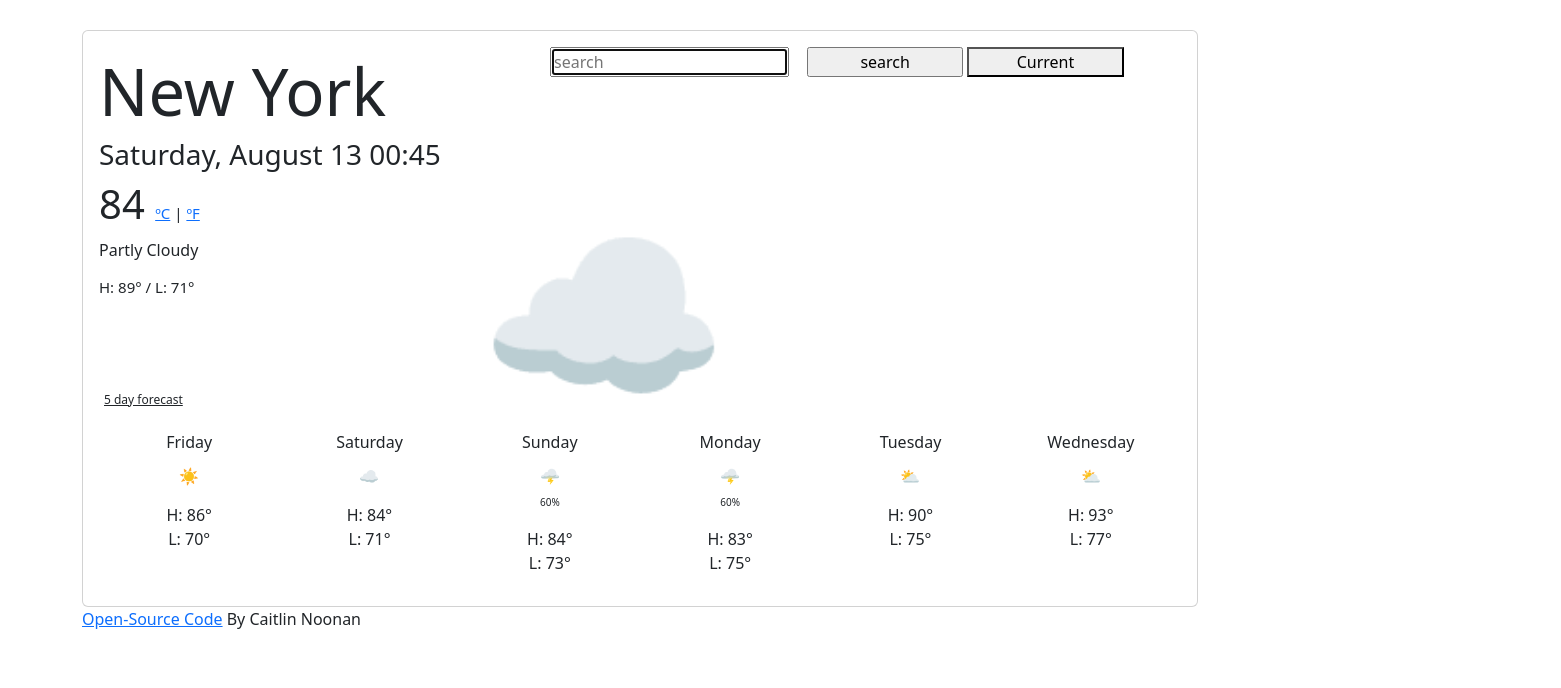
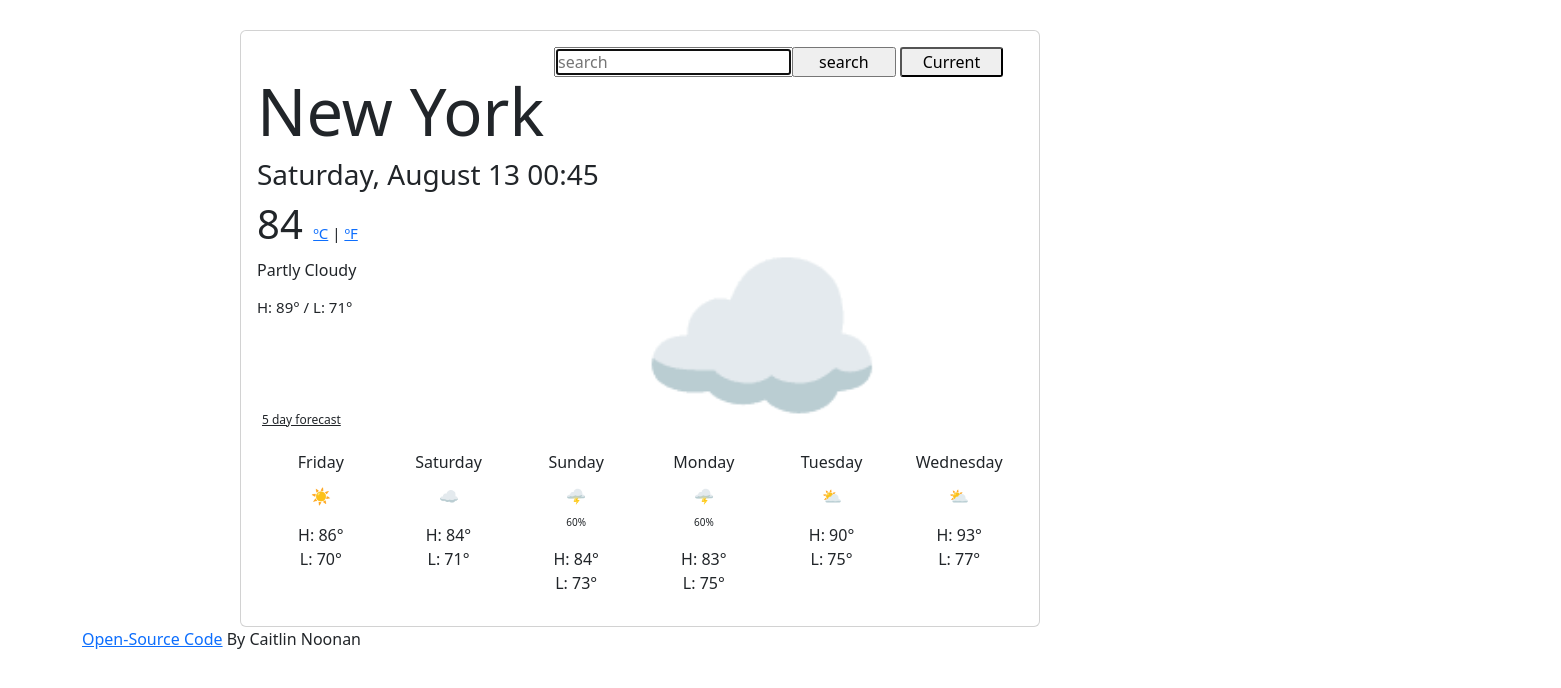
Before and after one commit to cnoonan612/weather-app, a plain HTML site: page index.html in a window 1280 px wide. Shown: the whole page, 1561 px wide, since content can reach past the window. Drawn offline with nearby package versions, Linux system fonts and the light colour scheme; no server answers.

Commit message:
search bar/button positioning
adjusted the position of the search bar and search/current buttons

```diff
--- a/src/style.css
+++ b/src/style.css
@@ -1,6 +1,6 @@
 h1 {
   font-size: 65px;
-  margin-top: -40px;
+  margin-top: -20px;
   text-transform: capitalize;
 }
 h2 {
@@ -25,17 +25,22 @@ p {
   padding-top: 30px;
   opacity: var(-100px);
 }
+.card {
+  max-width: 800px;
+  margin: 0 auto;
+}
 .search-form {
   position: relative;
-  right: -300px;
+  right: -225px;
 }
 .search-button {
   position: relative;
-  right: 145px;
+  right: 85px;
 }
 .current-button {
   position: relative;
-  right: 165px;
+  right: 105px;
+  border-radius: 3px;
 }
 .degrees {
   font-size: 15px;
```
